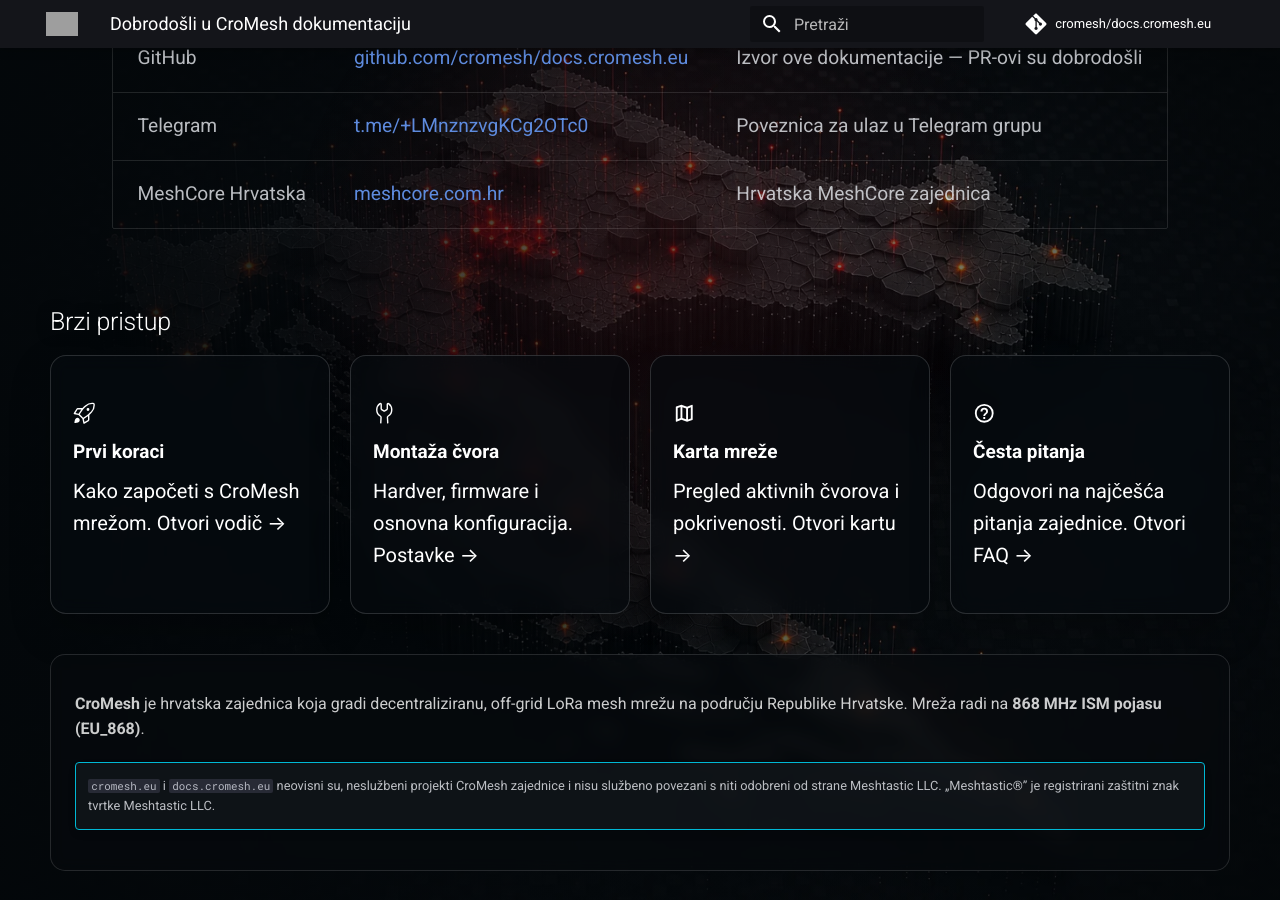
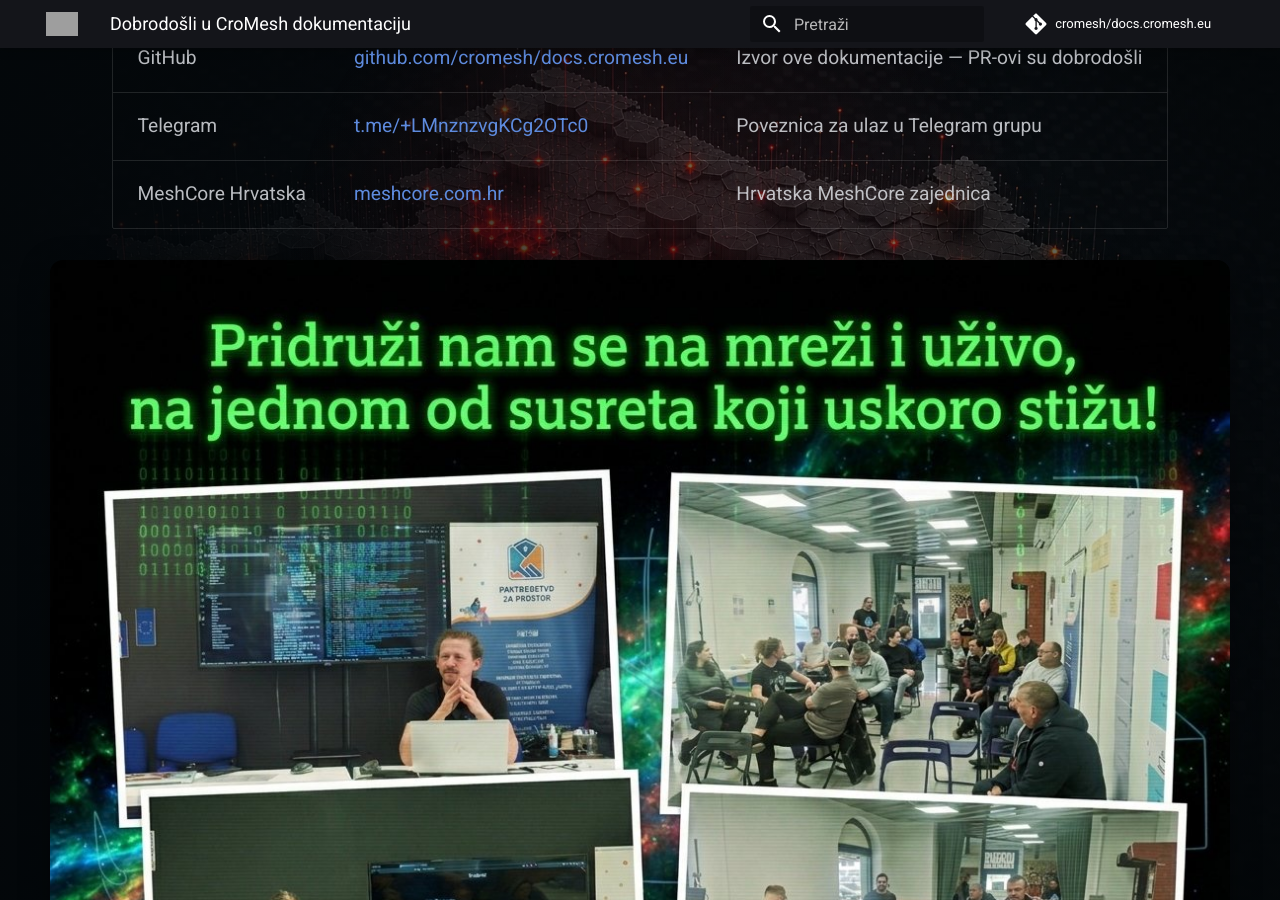
Before and after one commit to cromesh/docs.cromesh.eu, an MkDocs documentation site: the page built from docs/index.md, in a window 1280 px wide and 900 px high, scrolled down 1489 px. Built offline with MkDocs 1.6.1 and Material for MkDocs 9.7.7, drawn with Linux system fonts in a browser that asks for light colours; comment, search, counter and statistics services are not loaded; grey boxes are pictures that could not be loaded.

Commit message:
V4.0.1 - Naslovnica: plakat susreta

```diff
--- a/docs/index.md
+++ b/docs/index.md
@@ -70,6 +70,10 @@
 
 </div>
 
+<figure class="cromesh-doc-photo">
+  <img src="assets/images/home-susreti.jpg" alt="Pridruži nam se na mreži i uživo, na jednom od susreta koji uskoro stižu!" loading="lazy">
+</figure>
+
 ## Brzi pristup
 
 <div class="cromesh-quick-grid" markdown>
```
Also changed, not shown: README.md (+1 -0 lines), docs/assets/images/home-susreti.jpg (added).
